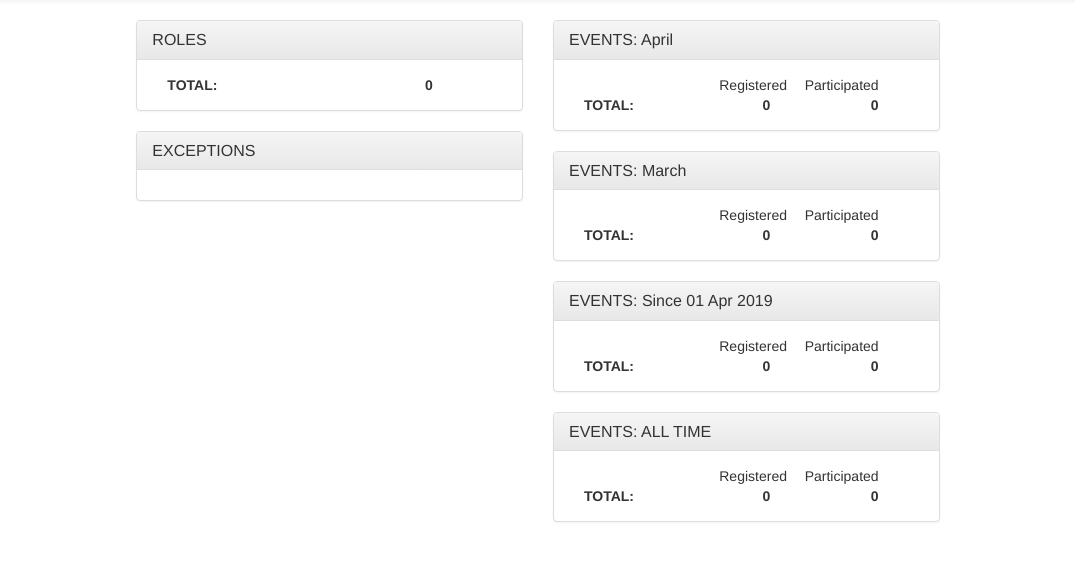
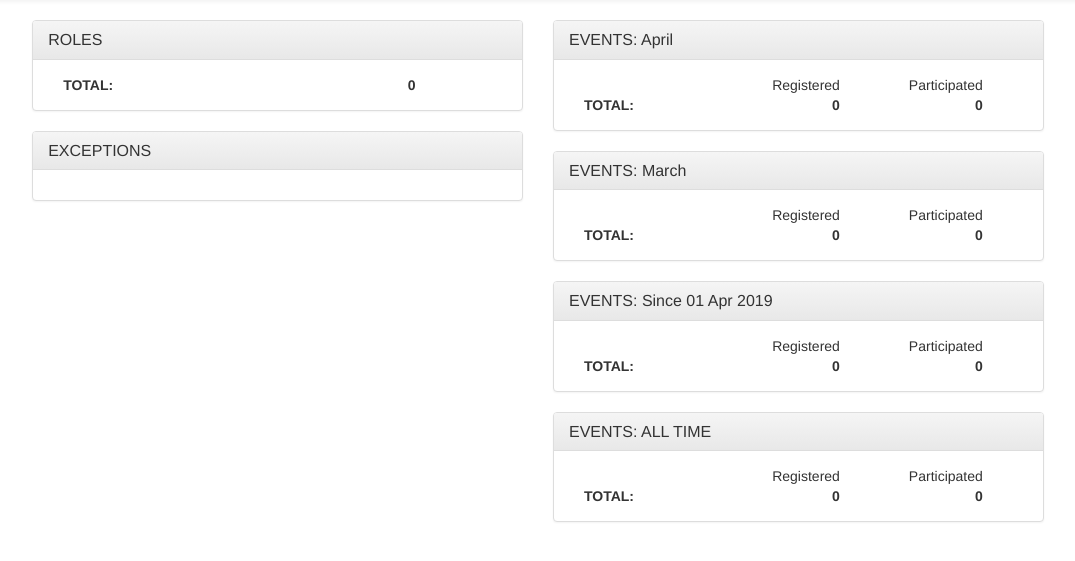
Before and after one commit to drdavidknott/betterstart, a Django app: page / in a window 1280 px wide. Shown: the part 52-613 px from the top of the page, without its empty margins (87-1162 px from the left). Run offline with Django 3.2, Linux system fonts and the light colour scheme; the visitor is signed in with stand-in values (Sample User, id 1); data that the repository does not hold is empty; some libraries are stand-ins or nearby versions.

Commit message:
More tidying up of grid on index page.

```diff
--- a/people/templates/people/index.html
+++ b/people/templates/people/index.html
@@ -8,9 +8,9 @@
 
  	<div class="row col-md-12">
 
- 		<div class="col-md-2"></div>
+ 		<div class="col-md-1"></div>
 
-		<div class="col-md-4">
+		<div class="col-md-5">
  			<div class="panel panel-default">
 	 			<div class="panel-heading">
 	 				<h4 class="panel-title">ROLES</h4>
@@ -76,7 +76,7 @@
 			</div>
 		</div>
 
-		<div class="col-md-4">
+		<div class="col-md-5">
  			<div class="panel panel-default">
 	 			<div class="panel-heading">
 	 				<h4 class="panel-title">
@@ -248,7 +248,7 @@
 			</div>
 		</div>
 
-		<div class="col-md-2"></div>
+		<div class="col-md-1"></div>
 
 	</div>
 
```
